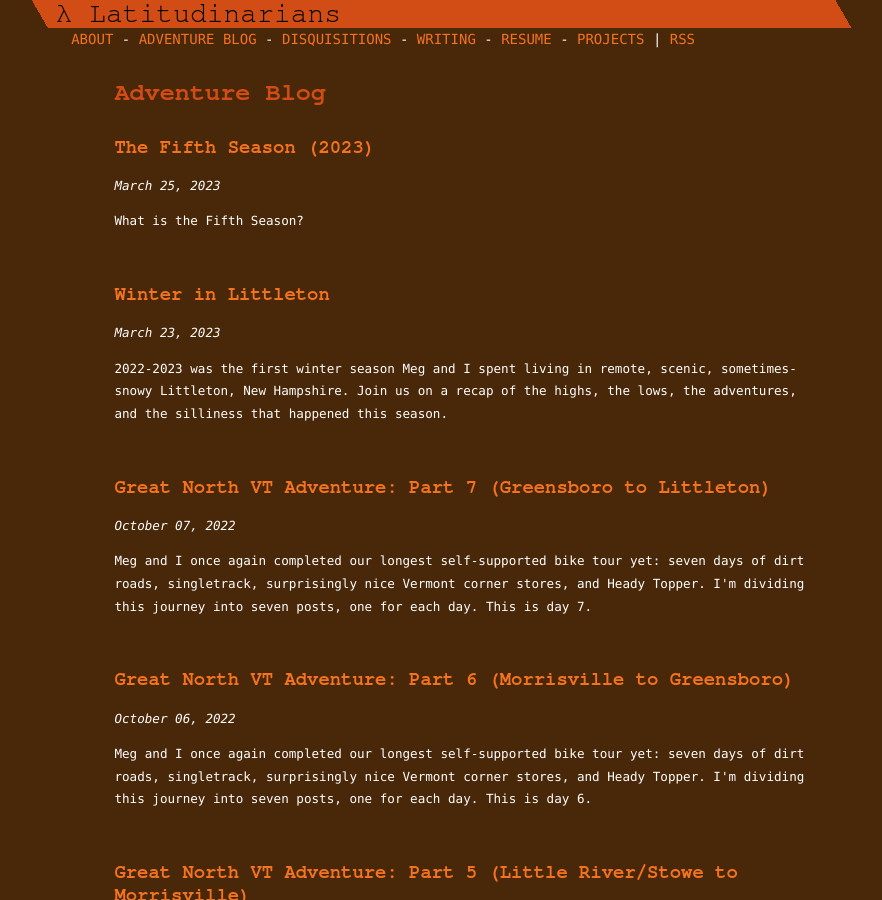
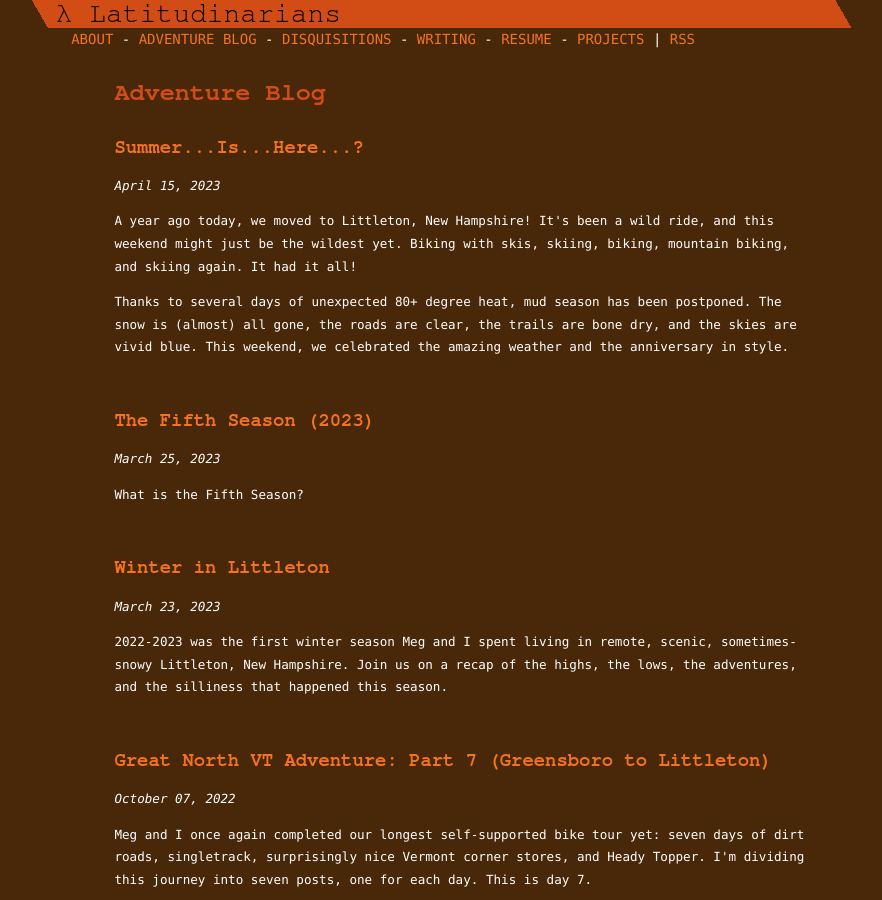
Before and after one commit to nathan-contino/nathan-contino.github.io, a Jekyll site: the page built from _pages/blog.html, in a window 1280 px wide and 900 px high. Shown: the whole window, without its empty margins (180-1062 px from the left). Built offline with Jekyll 4.4.1, drawn with Linux system fonts in a browser that asks for light colours.

Commit message:
summer is here question mark

```diff
--- /dev/null
+++ b/_posts/blog/2023-04-15-summer-is-here.md
@@ -0,0 +1,102 @@
+---
+title:  "Summer...Is...Here...?"
+date:   2023-04-15 13:17:53 -0500
+layout: default
+categories: blog
+---
+
+A year ago today, we moved to Littleton, New Hampshire! It's been a wild ride, and this weekend might just be the wildest yet. Biking with skis, skiing, biking, mountain biking, and skiing again. It had it all!
+
+Thanks to several days of unexpected 80+ degree heat, mud season has been postponed. The snow is (almost) all gone, the roads are clear, the trails are bone dry, and the skies are vivid blue. This weekend, we celebrated the amazing weather and the anniversary in style.
+
+<!-- readmore -->
+
+{% include figure.html url="2023_04_15/board_2_cannon_hero.jpeg" description="all downhill from here" %}
+
+## Saturday
+
+Our weekend started with a crazy idea: what if we *biked our skis to [Cannon Mountain](https://www.cannonmt.com/)*? It's only 10 miles away, after all. How bad could it be?
+
+Turns out, with enough straps, elbow grease, time, and sweat, not that bad.
+
+
+{% include figure.html url="2023_04_15/ski_boi.jpeg" description="the rig" %}
+
+{% include figure.html url="2023_04_15/snowboard_lady_uphill.jpeg" description="CAUTION! wide load" %}
+
+Because the day was so hot, we each needed only our boots, a light jacket, a ski helmet, a pair of gloves, and our skis or snowboard. No need for multiple layers, a facemask, or goggles when it's 70 out! The boots and small gear all fit into our panniers nicely. We both opted to wear our ski helmets in lieu of a bike helmet, which turned out fine, if a bit dorky looking and very sweaty.
+
+My skis are very old, very short, and very dented. I put a few [voile straps](https://www.voilestraps.com/) on my rack and top tube, and voila! A fully operational ski transportation machine. Somehow I didn't even hit my knees on the skis.
+
+{% include figure.html url="2023_04_15/ski_boi_uphill.jpeg" description="earn those turns" %}
+
+Meg's snowboard was a bit tougher. Turns out, there wasn't a good way to attach it lengthwise. Instead, we let the bindings stabilize the board on top of Meg's rack and panniers. A little wide, but... New Hampshire state law says you should give bikes ["3 feet when the passing vehicle is traveling at 30 miles per hour or less and one extra foot for every 10 MPH over 30 miles per hour"](https://www.nh.gov/dot/programs/bikeped/traffic.htm) anyway. Makes me wonder if I should strap a snowboard to my bicycle all the time just to reinforce how much distance you should *actually* provide human beings who choose to get around on a bike.
+
+Sort-of-early at 7AM on Saturday, we got up and hauled the bikes out into the already-intense sunny heat.
+
+We cruised through town and up the first (and steepest) hill on our way to Cannon, up Old Franconia Road. After a long time hauling up the hill in low gear, we enjoyed an amazing downhill ride all the way down into Franconia.
+
+Sadly, our planned breakfast & coffee stop was closed for "spring break." I wonder where they went to enjoy spring that was nicer than here this weekend?
+
+After Franconia, we had another long ascent at 10%+ grades up to Cannon. It was long. It was tough. It was hot. We drank a lot of water. But in the end, we made it.
+
+{% include figure.html url="2023_04_15/peace_snow.jpeg" description="80 degree skiing brings out true joy" %}
+
+At Cannon, the end-of-season celebration was very much in session by the time we arrived. The deck was packed, folks were enjoying end-of-season "enhanced" bloody marys, and the snow conditions were actually remarkable. As long as you avoided patches of exposed earth and the occasional river, the rest of the snow was soft and incredibly fun to ski. And of course it's always brilliant to zoom around on skis when it's 80 degrees and sunny.
+
+{% include figure.html url="2023_04_15/lake_boi.jpeg" description="ski right into the lake for a true multi-sport day" %}
+
+We zoomed around the top of the mountain for a while, then popped into the 4000' peak lodge for a beer, some fries, and some chicken fingers. Many packets of ketchup later, we emerged to loop the lower Zoomer lift area until our legs felt like they'd fall off. At that point, we pulled the plug on skiing to ensure we could actually make it home on our bikes.
+
+The ride home was much, much easier than the ride to the mountain. The ride from Cannon to Franconia, which was a solid hour uphill, took around five minutes downhill.
+
+A pit stop at [Iron Furnace Brewing](https://www.ironfurnacebrewing.com/), fine supplier of pulled pork loaded nachos, gave us the fuel we needed to face the next hill.
+
+The hill between Littleton and Franconia is much more gradual on the way to Littleton, so it was less of a grueling climb and more of a chill (but sweaty) ride. We even stopped at the [world-famous Bethlehem Spring](https://goo.gl/maps/y6hXG4W3WYaFTH9Q9) to top off our water bottles.
+
+After that, it was a quick zoom downhill into Littleton. We showered off the sweat, road dirt, and snow residue, then walked down the street to Schilling for a couple of well-earned pints and a soft pretzel.
+
+## Sunday
+
+Because we don't want to be accused of repeating ourselves, we started Sunday riding our new(ish) [Tanglefoot Moonshiners](https://tanglefootcycles.com/tanglefoot/moonshiner/).
+
+{% include figure.html url="2023_04_15/cheesin_moonshiner.jpeg" description="tanglefootin' the prkr trails" %}
+
+The trails are (finally!) snow free and almost completely dry, so it was time to do our favorite loop on the local [Parker trail system](https://prkrmtn.org/): a ride directly to the summit at Linda's Lookout, then a long swoopy technical ride downhill back home.
+
+{% include figure.html url="2023_04_15/fly_boi.jpeg" description="sandals or bust" %}
+
+{% include figure.html url="2023_04_15/lindas_lookout.jpeg" description="who needs sus anyways?" %}
+
+We got up slightly later, maybe 8AM, and cruised our way up the mountain. It was also hot. But the skies were blue, no bugs were out (yet!), and the breeze was good. The views and Linda's Lookout were as phenomenal as always.
+
+{% include figure.html url="2023_04_15/lindas_lookout_peace.jpeg" description="shoulda brought snax" %}
+
+
+And the ride down was as much fun as I've had on a mountain bike trail... well, since we [skiied down it a couple of months ago](/blog/2023/03/23/winter-in-littleton/). A beautiful day for a ride.
+
+{% include figure.html url="2023_04_15/happy_descent.jpeg" description="a happy meg is a meg zooming downhill" %}
+
+After biking, we headed over to [Reklis Brewing](https://www.reklisbrewing.com/) for breakfast and a well-deserved pint. Phenomenal again.
+
+After breakfast, back to the slopes.
+
+{% include figure.html url="2023_04_15/dirt-y_snow.jpeg" description="prime conditions" %}
+
+{% include figure.html url="2023_04_15/hype_tank.jpeg" description="ssx vibez" %}
+
+The snow was even better than Saturday, the sun was strong, the skies were blue, and we just kept looping our favorite trails over and over again.
+
+{% include figure.html url="2023_04_15/tropic_boi.jpeg" description="summer breeze, makes me feel fine!" %}
+
+{% include figure.html url="2023_04_15/corn_snow.jpeg" description="why is it called corn?" %}
+
+We both hit a ton of (small) jumps and sped down the runs in record time. The vibes were great, too -- lots of Hawaiian shirts and a really relaxed energy overall. It felt like we were some of the worst skiiers on the slopes, which is certainly saying something compared to your average ski weekend.
+
+{% include figure.html url="2023_04_15/dirt-y_car.jpeg" description="clem's natural state" %}
+
+{% include figure.html url="2023_04_15/dirt-y_cannon.jpeg" description="holding strong 1 hour before closing for the season" %}
+
+After skiing our hearts out for Cannon's closing day, we relaxed in the yard with some books, some brews, and some steaks on the charcoal grill.
+
+Happy first anniversary to our pad in Littleton. This weekend made us feel truly grateful to live where we do.
```
Also changed, not shown: _posts/blog/2023-03-23-winter-in-littleton.md (+1 -1 lines).
